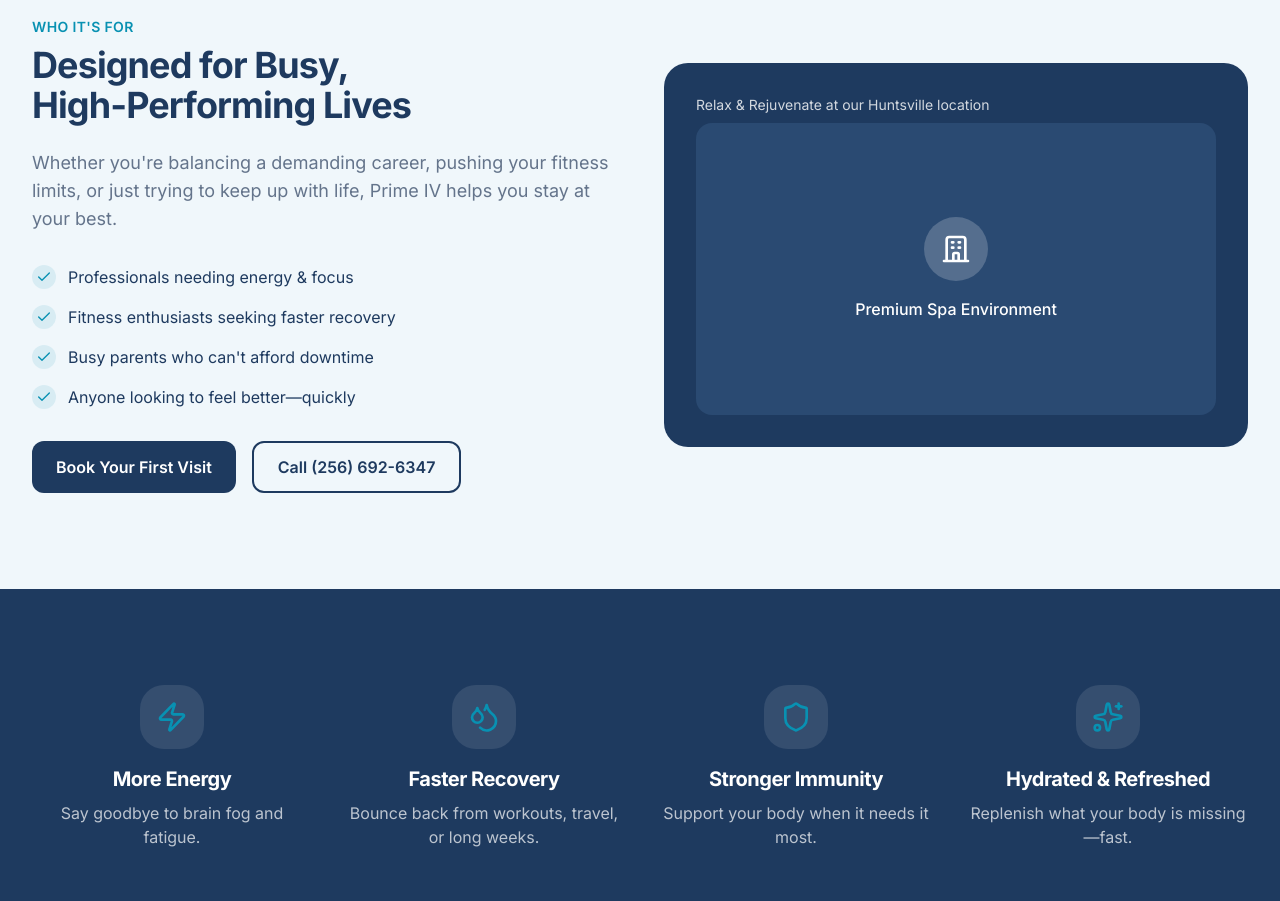
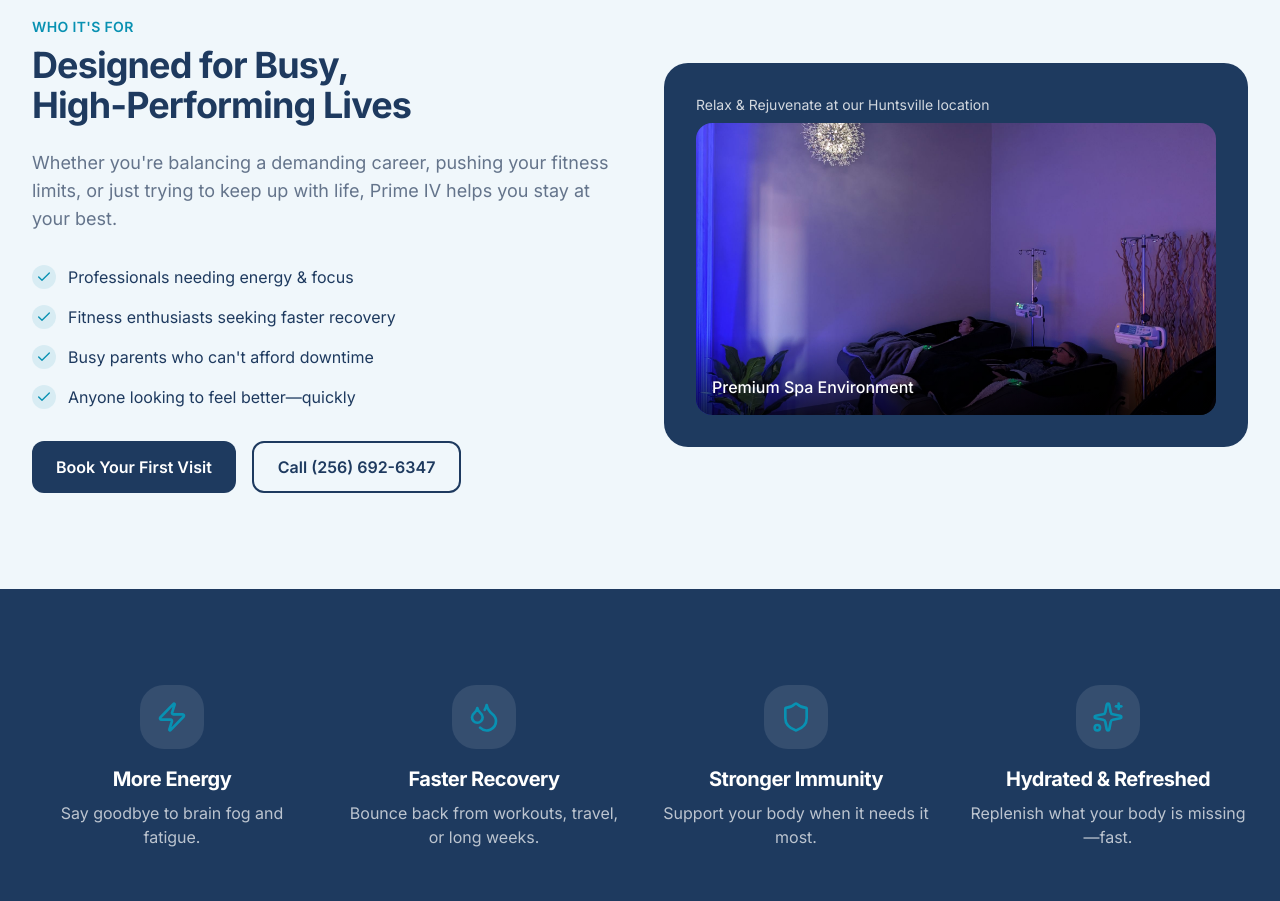
Before and after one commit to VandalsSmile/pivjv, a Next.js app: page / in a window 1280 px wide. Shown: the part 1460-2361 px from the top of the page. Built offline with nearby package versions, Linux system fonts and the light colour scheme.

Commit message:
feat: replace SVG icon with VIP spa lounge image in AudienceSection
Added new image for premium spa environment with gradient overlay text

```diff
--- a/components/sections/audience-section.tsx
+++ b/components/sections/audience-section.tsx
@@ -49,23 +49,13 @@
               <p className="text-white/80 text-sm mb-2">
                 Relax & Rejuvenate at our {CONTACT.address.city} location
               </p>
-              <div className="aspect-video bg-primary-light rounded-xl flex items-center justify-center">
-                <div className="text-center">
-                  <div className="w-16 h-16 bg-white/20 rounded-full flex items-center justify-center mx-auto mb-4">
-                    <svg
-                      className="w-8 h-8 text-white"
-                      fill="none"
-                      stroke="currentColor"
-                      viewBox="0 0 24 24"
-                    >
-                      <path
-                        strokeLinecap="round"
-                        strokeLinejoin="round"
-                        strokeWidth={2}
-                        d="M19 21V5a2 2 0 00-2-2H7a2 2 0 00-2 2v16m14 0h2m-2 0h-5m-9 0H3m2 0h5M9 7h1m-1 4h1m4-4h1m-1 4h1m-5 10v-5a1 1 0 011-1h2a1 1 0 011 1v5m-4 0h4"
-                      />
-                    </svg>
-                  </div>
+              <div className="relative aspect-video rounded-xl overflow-hidden">
+                <img
+                  src="/images/vip-spa-lounge.jpg"
+                  alt="Two clients relaxing in zero-gravity massage chairs under cozy blankets while receiving IV therapy in the dimly lit, ambient-lit VIP lounge"
+                  className="w-full h-full object-cover"
+                />
+                <div className="absolute inset-x-0 bottom-0 bg-gradient-to-t from-black/70 to-transparent p-4 pt-10">
                   <p className="text-white font-medium">
                     Premium Spa Environment
                   </p>
```
Also changed, not shown: public/images/vip-spa-lounge.jpg (added).
